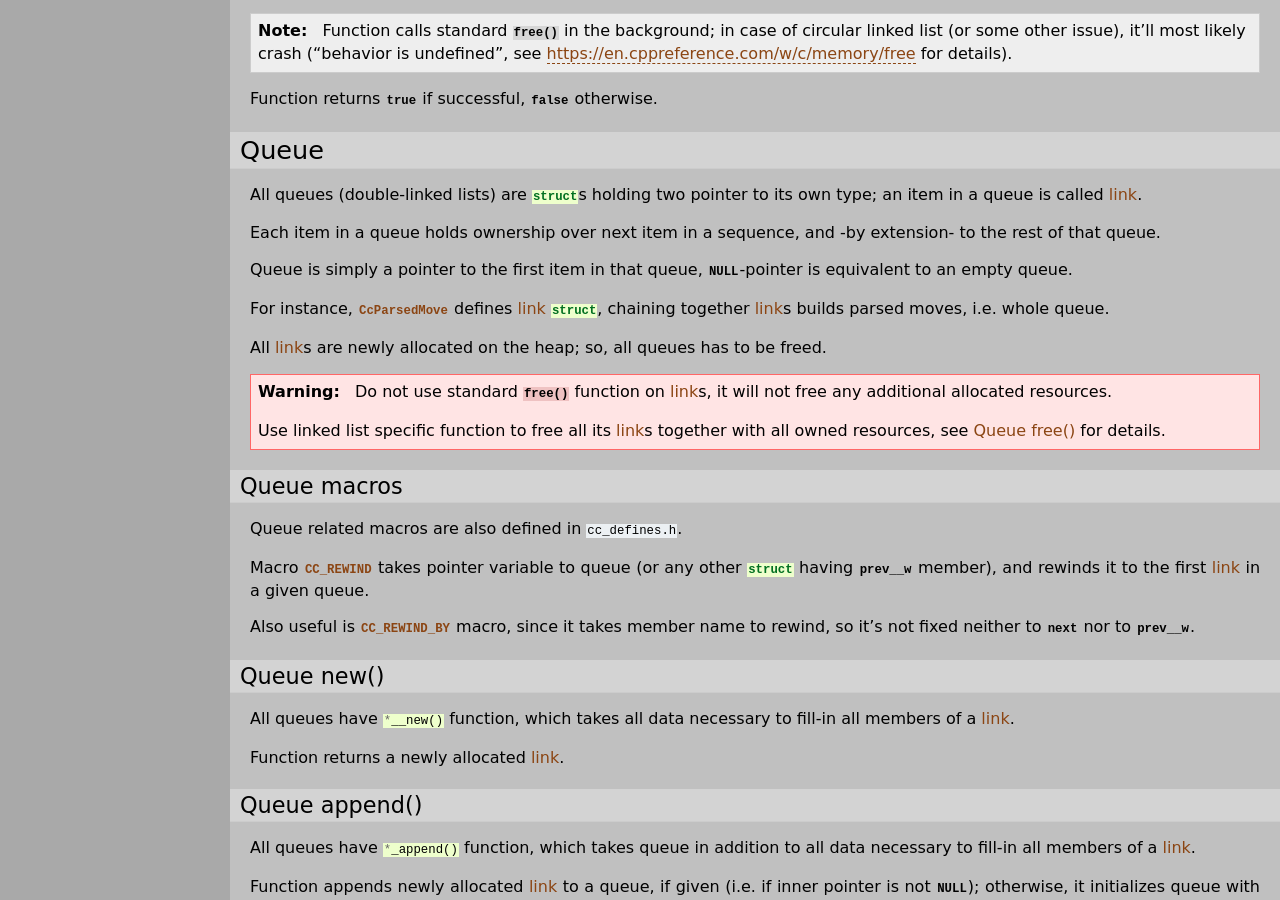
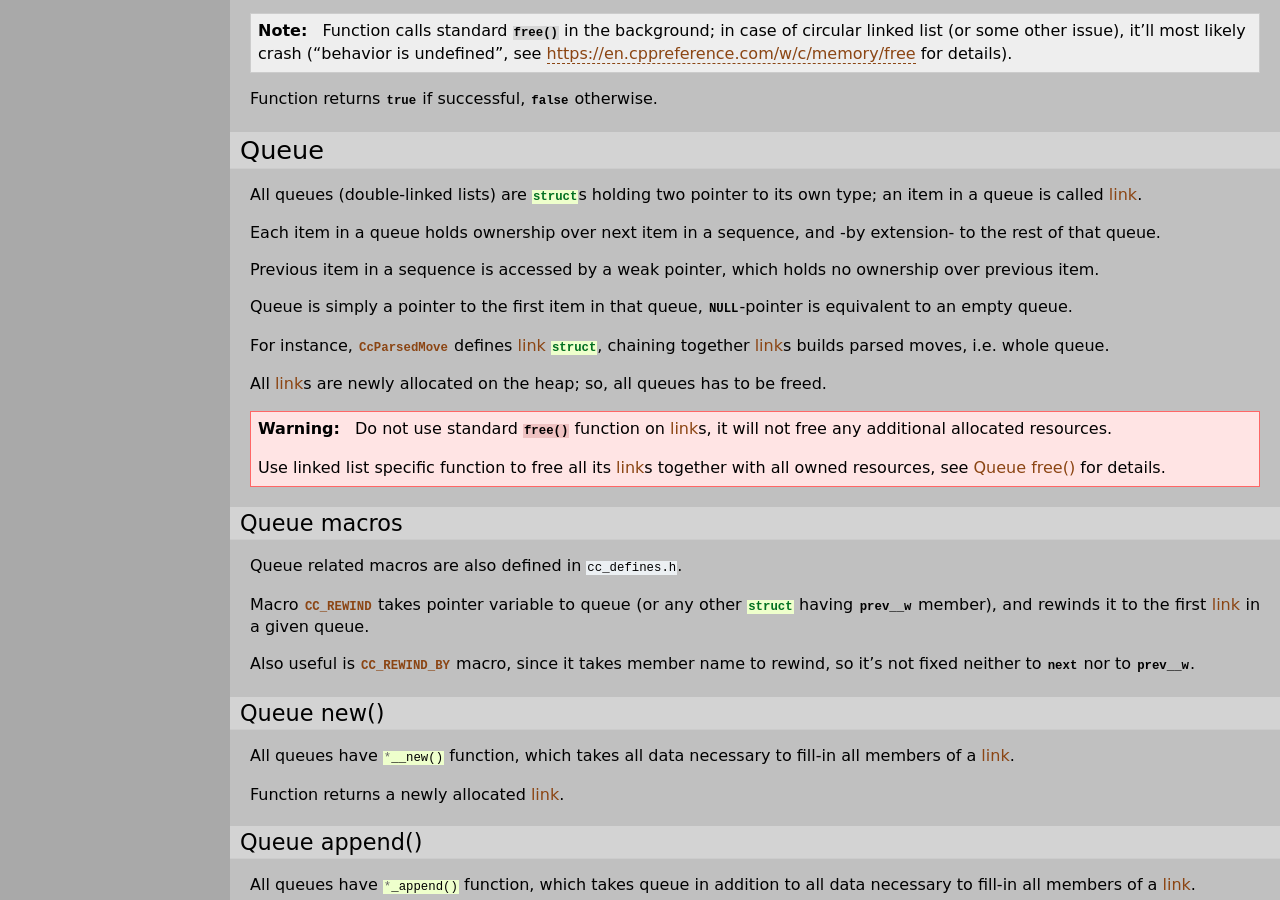
Before and after one commit to mmlacak/crochess, a Sphinx documentation site: the page built from docs/source/libcc/concepts.rst, in a window 1280 px wide and 900 px high, scrolled down 3005 px. Built offline with Sphinx 7.4.7, drawn with Linux system fonts in a browser that asks for light colours.

Commit message:
Clarified queue.

```diff
--- a/docs/source/libcc/concepts.rst
+++ b/docs/source/libcc/concepts.rst
@@ -244,6 +244,9 @@ own type; an item in a queue is called :c:term:`link`.
 Each item in a queue holds ownership over next item in a sequence, and
 -by extension- to the rest of that queue.
 
+Previous item in a sequence is accessed by a weak pointer, which holds no
+ownership over previous item.
+
 Queue is simply a pointer to the first item in that queue,
 :c:data:`NULL`\-pointer is equivalent to an empty queue.
 
--- a/docs/source/libcc/organization.rst
+++ b/docs/source/libcc/organization.rst
@@ -61,7 +61,7 @@ For instance, :c:enumerator:`CC_PPLE_FailedTeleportationOblation` would be one o
 Linked lists
 ------------
 
-Linked lists are described in :ref:`lbl-libcc-concepts-linkedlists`.
+Linked lists are described in concepts :ref:`lbl-libcc-concepts-linkedlists`.
 
 :term:`Link`\s have ``Link`` appended to the name, usually of a base entity,
 and also :c:`next` member, which points to next item in sequence.
```
